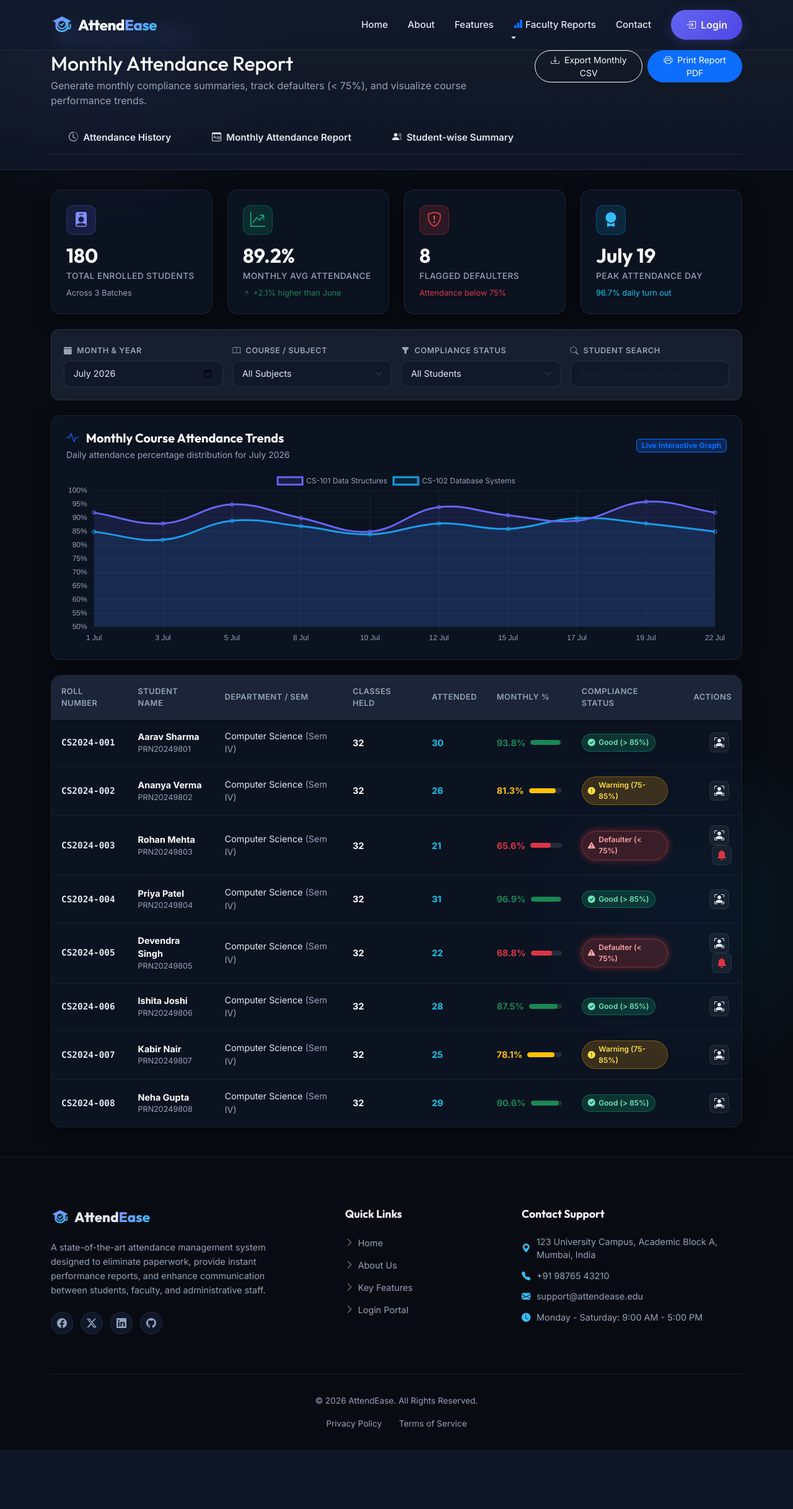
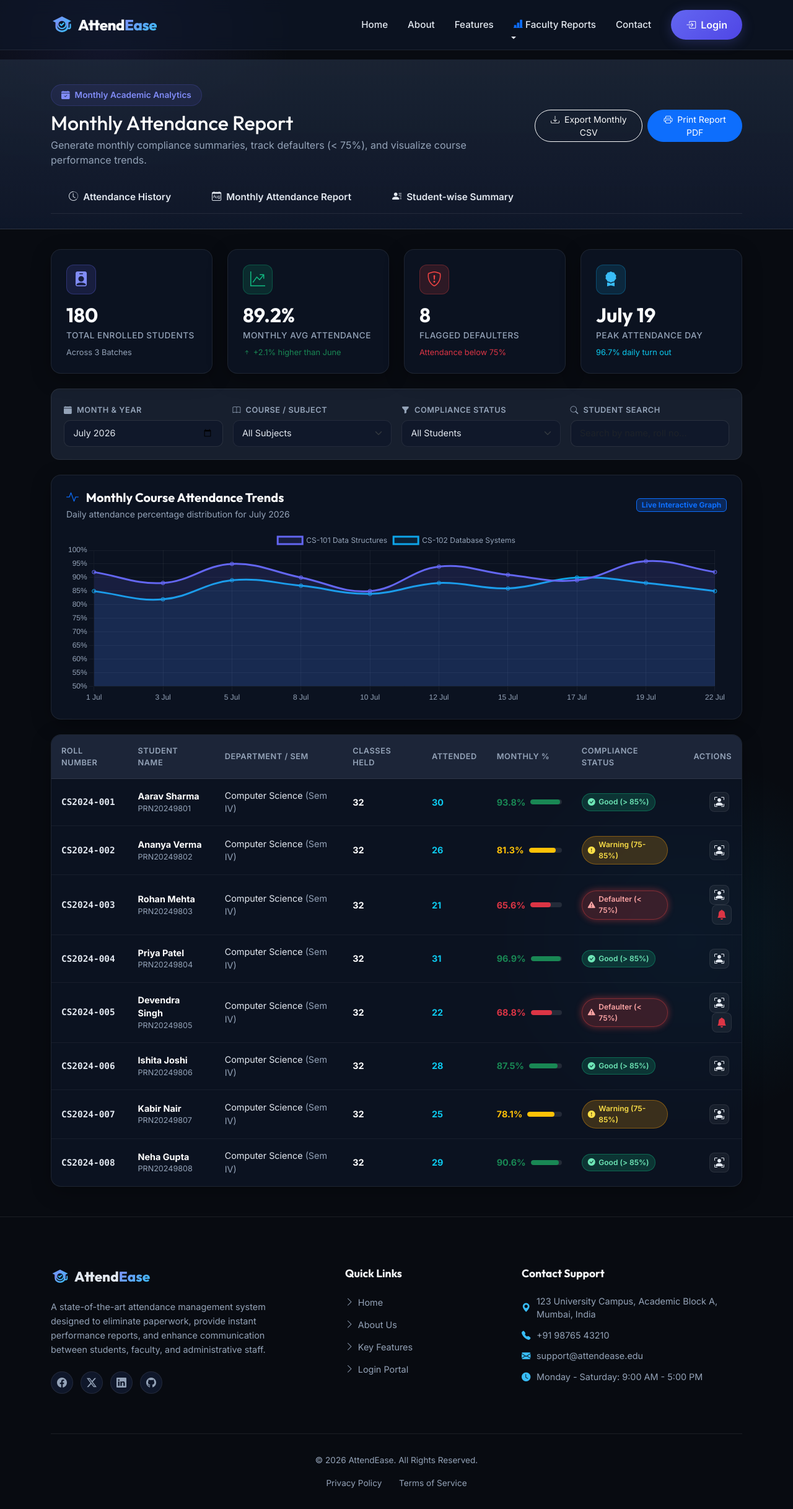
Before and after one commit to Megha-Bansode/Student-Attendance-Tracking-Portal, a PHP site: page /monthly-report.php in a window 1280 px wide; the page is wider, and only the part inside the window is pictured. Shown: that part at 62% size. Before the commit the page ends 2339 px from the top of that part, so only its background shows below. Run offline with PHP 8.4, Linux system fonts and the light colour scheme.

Commit message:
Fix main content top spacing for fixed navbar and add canvas chart fallback

```diff
--- a/assets/css/reports.css
+++ b/assets/css/reports.css
@@ -1,8 +1,11 @@
-/* Faculty Attendance Reports & Analytics Stylesheet */
+/* Main content top spacing for fixed navbar */
+.main-content.style-pt {
+    padding-top: 6rem;
+}
 
 /* Top Dashboard Header & Sub-navbar */
 .reports-hero-header {
-    background: linear-gradient(180deg, rgba(30, 41, 59, 0.6) 0%, rgba(15, 23, 42, 0.8) 100%);
+    background: linear-gradient(180deg, rgba(30, 41, 59, 0.8) 0%, rgba(15, 23, 42, 0.95) 100%);
     border-bottom: 1px solid var(--border-glass);
     padding: 2.5rem 0 1.5rem 0;
     margin-bottom: 2rem;
--- a/assets/js/reports.js
+++ b/assets/js/reports.js
@@ -206,6 +206,28 @@ function initMonthlyChart() {
                 }
             }
         });
+    } else {
+        // Fallback 2D canvas drawing when offline or CDN blocked
+        const c2d = ctx.getContext('2d');
+        if (c2d) {
+            ctx.width = ctx.parentElement.clientWidth || 600;
+            ctx.height = 250;
+            c2d.strokeStyle = '#6366f1';
+            c2d.lineWidth = 3;
+            c2d.beginPath();
+            c2d.moveTo(20, 180);
+            c2d.lineTo(100, 140);
+            c2d.lineTo(180, 70);
+            c2d.lineTo(260, 110);
+            c2d.lineTo(340, 50);
+            c2d.lineTo(420, 90);
+            c2d.lineTo(500, 40);
+            c2d.stroke();
+
+            c2d.fillStyle = '#94a3b8';
+            c2d.font = '14px Inter, sans-serif';
+            c2d.fillText('Monthly Trend (Chart.js graph preview)', 20, 30);
+        }
     }
 }
 
```
